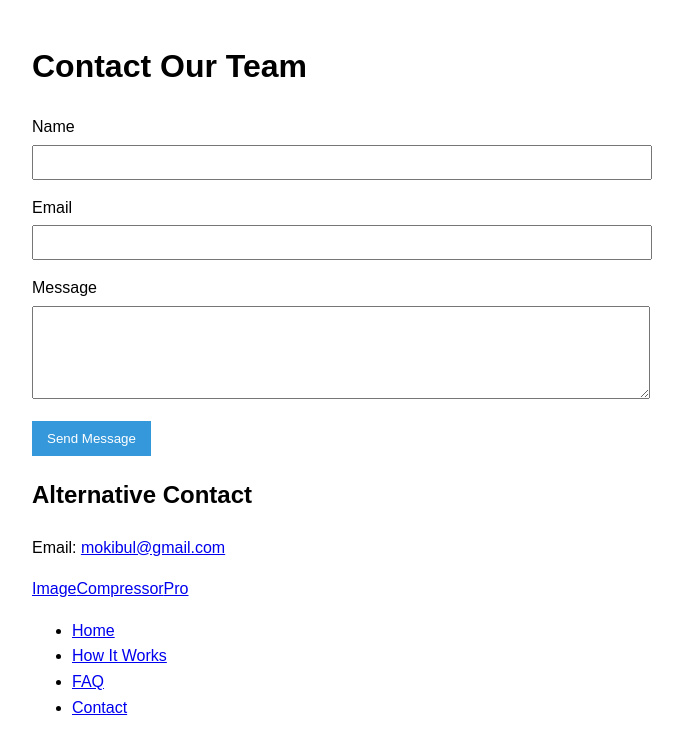
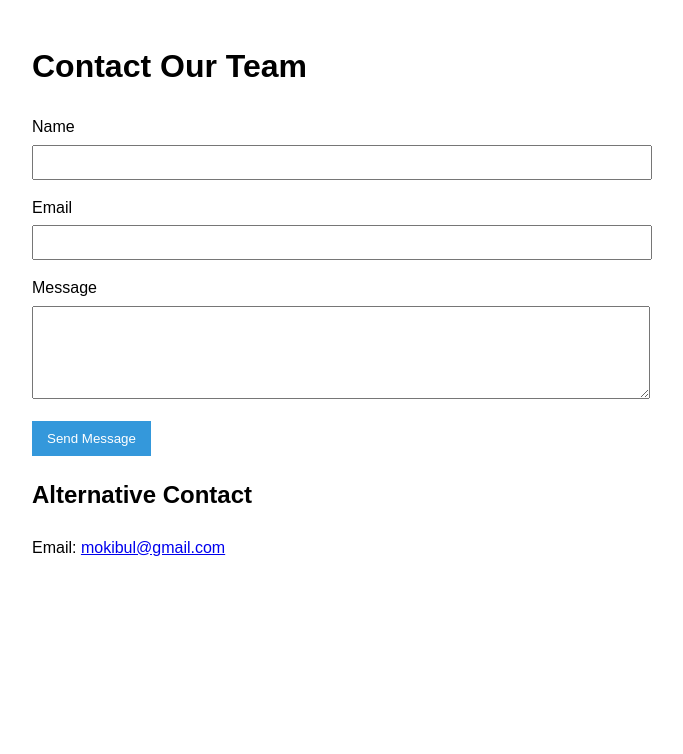
Before and after one commit to mokihas/Compresly, a plain HTML site: page contactus.html in a window 1280 px wide. Shown: the whole page, without its empty margins (308-991 px from the left). Drawn offline with Linux system fonts and the light colour scheme.

Commit message:
Update contactus.html

```diff
--- a/contactus.html
+++ b/contactus.html
@@ -45,17 +45,5 @@
         });
     </script>
 </body>
-     <header>
-        <div class="container header-content">
-            <a href="#" class="logo">Image<span>Compressor</span>Pro</a>
-            <nav>
-                <ul>
-                    <li><a href="#">Home</a></li>
-                    <li><a href="#how-it-works">How It Works</a></li>
-                    <li><a href="#faq">FAQ</a></li>
-                    <li><a href="#contact">Contact</a></li>
-                </ul>
-            </nav>
-        </div>
-    </header>
+
 </html>
```
